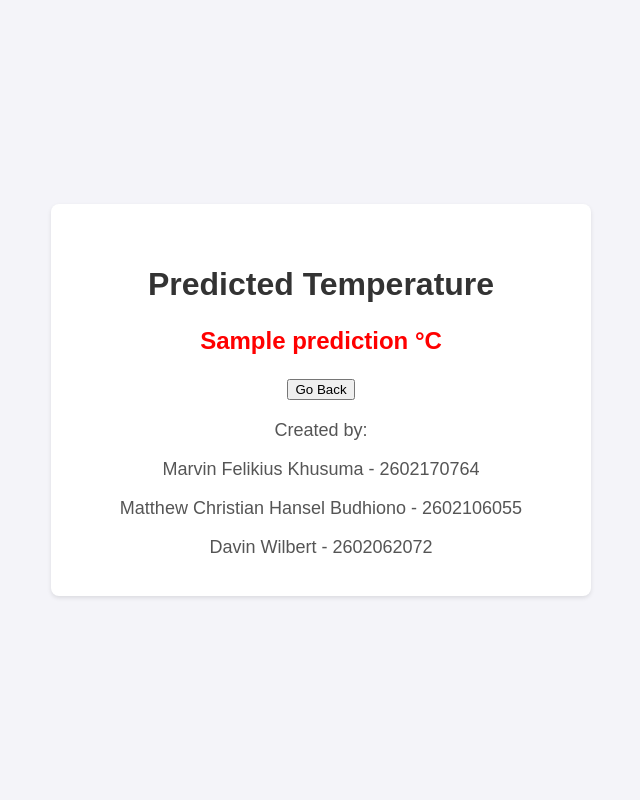
After one commit to Breaxks/ML-Weather-Temperature-Prediction, a Flask app: template weather_prediction/templates/result.html in a window 1280 px wide. The commit adds this page. Shown: the whole page, without its empty margins (319-959 px from the left). Run offline with Flask 3, Linux system fonts and the light colour scheme; the template is opened without the code that fills it: most values are stand-ins (such as "Sample title", 1, 10 or a date in 2020); parts of the project's set-up code (start-up, migrations or seed data) failed here and were passed over.

Commit message:
Add files via upload

```diff
--- a/weather_prediction/app.py
+++ b/weather_prediction/app.py
@@ -32,7 +32,7 @@ def predict():
     # Make the prediction
     prediction = model.predict(features_scaled)
 
-    return f'Predicted Temperature: {prediction[0]:.2f} °C'
+    return render_template('result.html', prediction=prediction[0])
 
 if __name__ == '__main__':
     app.run(debug=True)
--- /dev/null
+++ b/weather_prediction/templates/result.html
@@ -0,0 +1,60 @@
+<!DOCTYPE html>
+<html lang="en">
+<head>
+    <meta charset="UTF-8">
+    <meta name="viewport" content="width=device-width, initial-scale=1.0">
+    <title>Prediction Result</title>
+    <style>
+        body {
+            font-family: Arial, sans-serif;
+            background-color: #f4f4f9;
+            margin: 0;
+            padding: 0;
+            display: flex;
+            justify-content: center;
+            align-items: center;
+            height: 100vh;
+        }
+        .container {
+            background-color: #fff;
+            padding: 40px 20px 20px 20px;
+            border-radius: 8px;
+            box-shadow: 0 2px 4px rgba(0, 0, 0, 0.1);
+            max-width: 500px;
+            width: 100%;
+            text-align: center;
+        }
+        h1 {
+            color: #333;
+            margin-bottom: 20px;
+        }
+        p {
+            font-size: 18px;
+            color: #555;
+        }
+        .prediction {
+            font-size: 24px;
+            color: red;
+            font-weight: bold;
+        }
+        .footer {
+            margin-top: 20px;
+            font-size: 14px;
+            color: #777;
+        }
+    </style>
+</head>
+<body>
+    <div class="container">
+        <h1>Predicted Temperature</h1>
+        <p class="prediction">{{ prediction }} °C</p>
+        <button onclick="window.location.href='/'">Go Back</button>
+        <div class="footer">
+            <p>Created by:</p>
+            <p>Marvin Felikius Khusuma - 2602170764</p>
+            <p>Matthew Christian Hansel Budhiono - 2602106055</p>
+            <p>Davin Wilbert - 2602062072</p>
+        </div>
+    </div>
+</body>
+</html>
```
Also changed, not shown: weather_prediction/ML_Weather Python.py (+8 -2 lines), weather_prediction/templates/index.html (+11 -9 lines), 3 other files.
